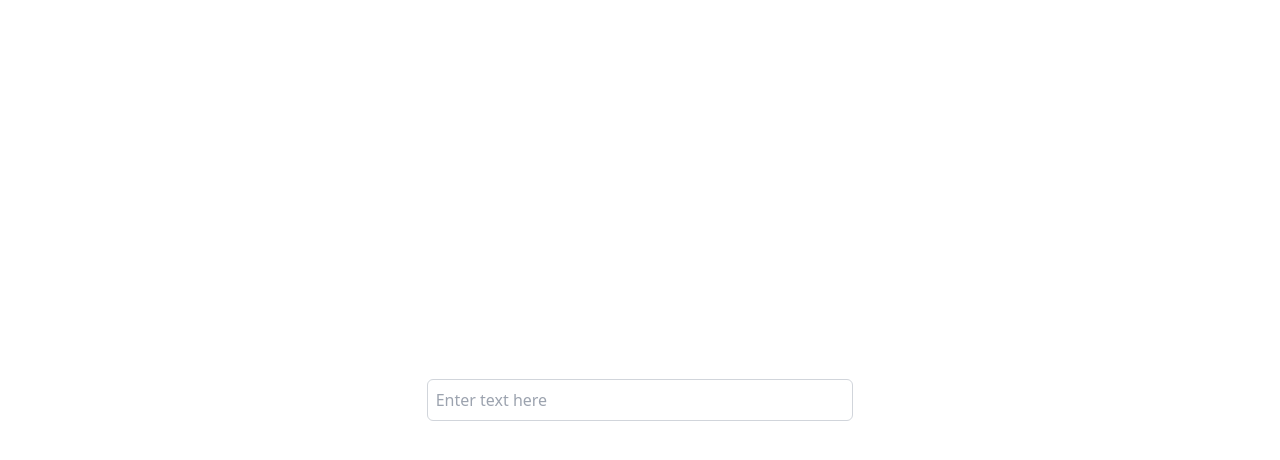
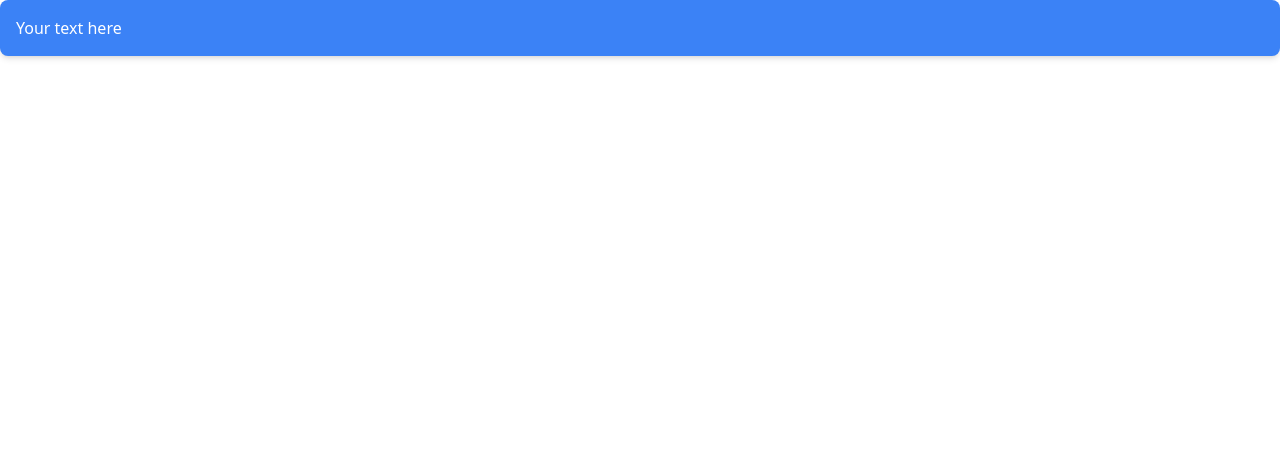
Before and after one commit to ItsCentric/career-pathway-generator, a SvelteKit app: page /pathway in a window 1280 px wide. Shown: the top 460 px of the page. Built offline with nearby package versions, Linux system fonts and the light colour scheme.

Commit message:
Try rounded rectangle

```diff
--- a/src/routes/pathway/+page.svelte
+++ b/src/routes/pathway/+page.svelte
@@ -1,12 +1,8 @@
 <script>
-    let inputValue = '';
-</script>
+    // You can define any text or variables you want to display later
+    let text = "Your text here";
+  </script>
 
-<div class="flex justify-center items-center h-screen">
-<input
-    type="text"
-    bind:value={inputValue}
-    placeholder="Enter text here"
-    class="border border-gray-300 rounded-md p-2 w-1/3 focus:outline-none focus:ring-2 focus:ring-blue-500"
-/>
-</div>
+  <div class="bg-blue-500 rounded-lg p-4 shadow-md text-white">
+    <p>{text}</p>
+  </div>
```
